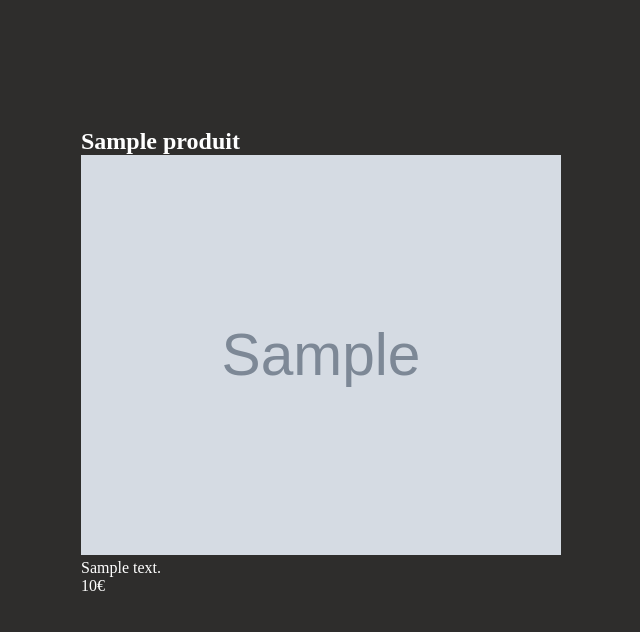
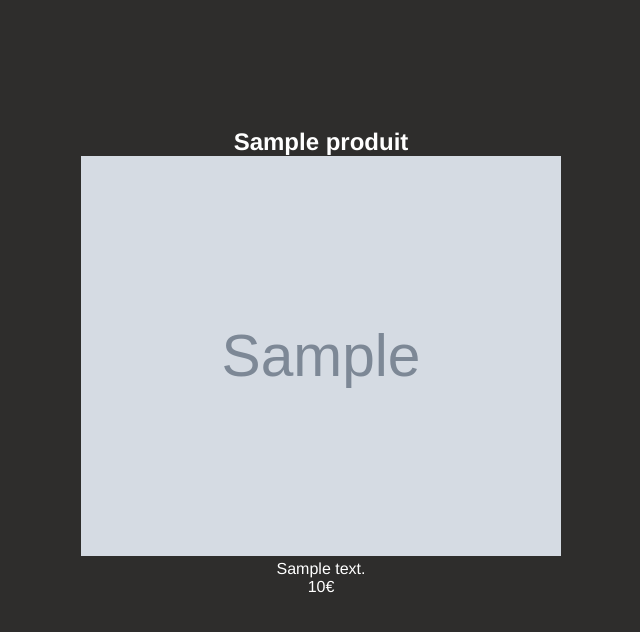
Before and after one commit to yacine-boucetta/boutique, a PHP site: page /Product in a window 1280 px wide. Shown: the part 120-752 px from the top of the page, without its empty margins (319-959 px from the left). Run offline with PHP 8.4, Linux system fonts and the light colour scheme; tables that the repository leaves empty hold one stand-in row (values such as "Sample post"); grey boxes marked "Sample" are stand-in pictures; some libraries are stand-ins or nearby versions.

Commit message:
merge main

```diff
--- a/assets/css/produits.css
+++ b/assets/css/produits.css
@@ -45,3 +45,7 @@ ul li a{
     text-decoration: none;
     color:white;
 }
+.mainProd h2 ,.mainProd p{
+    text-align: center;
+    font-family: 'Franklin Gothic Medium', 'Arial Narrow', Arial, sans-serif;
+}
```
